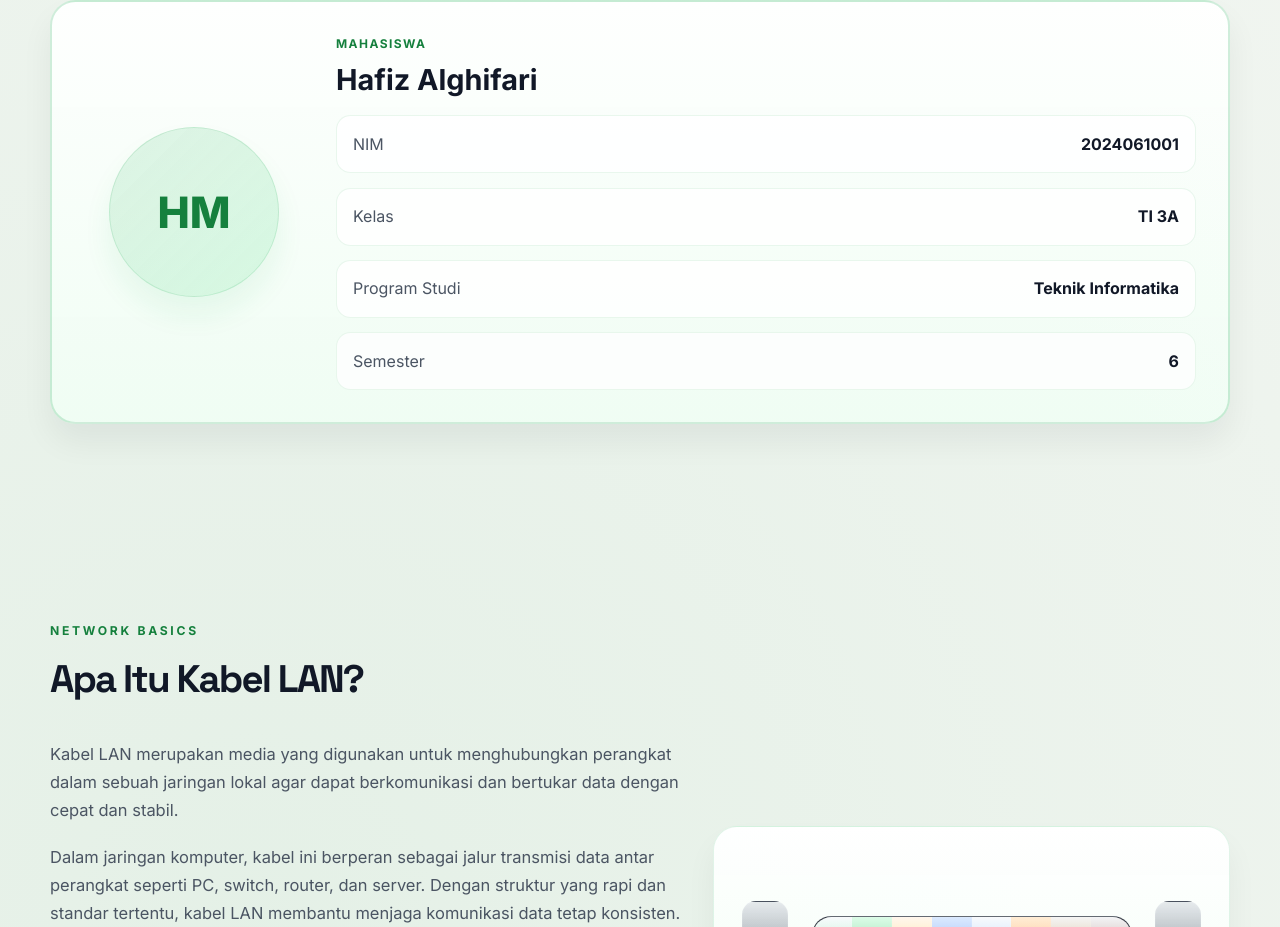
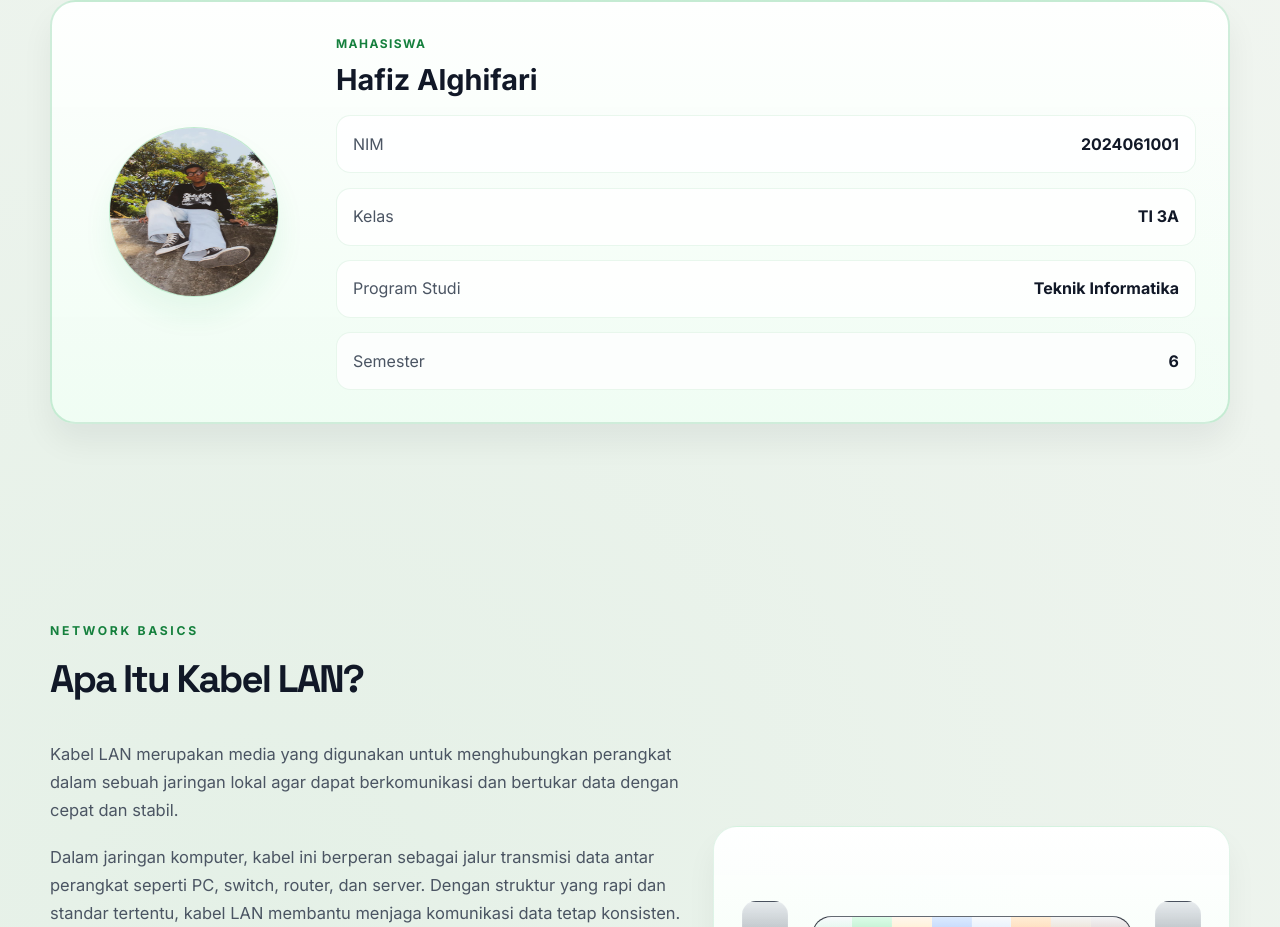
Before and after one commit to Noriamy/Hafiz-Alghifari, a plain HTML site: page index.html in a window 1280 px wide. Shown: the part 918-1845 px from the top of the page. Drawn offline with Linux system fonts and the light colour scheme.

Commit message:
Update index.html

```diff
--- a/index.html
+++ b/index.html
@@ -86,7 +86,11 @@
 
           <div class="student-card reveal">
             <div class="student-photo-wrap">
-              <div class="student-photo">HM</div>
+              <img
+                class="student-photo"
+                src="assets/images/WhatsApp Image 2026-10-04 at 11.46.57.jpeg"
+                alt="Foto Hafiz Alghifari"
+              />
             </div>
 
             <div class="student-info">
```
